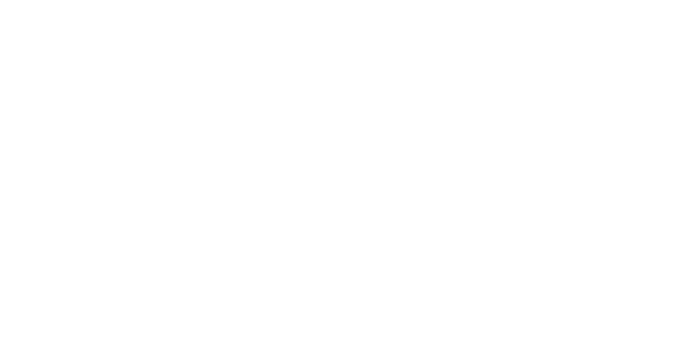
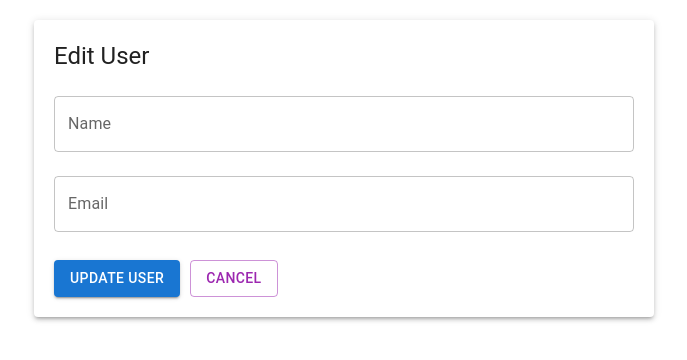
Before and after one commit to farazshafi/ADUSE, a React (Vite) app in the folder frontend/: page /admin/edit_user/1 in a window 1280 px wide. Before the commit this address had no page. Shown: the top 360 px of the page, without its empty margins (296-983 px from the left). Built offline with nearby package versions, Linux system fonts and the light colour scheme; no server answers.

Commit message:
now admin can edit user

```diff
--- a/frontend/src/App.jsx
+++ b/frontend/src/App.jsx
@@ -5,6 +5,7 @@ import HomePage from "./pages/user/Home/HomePage";
 import ProfilePage from "./pages/user/Profile/ProfilePage";
 import AdminLoginPage from "./pages/admin/AdminLogin/AdminLoginPage"
 import AdminDashboard from "./pages/admin/AdminLogin/AdminDashboard";
+import AdminEditUser from "./pages/admin/AdminLogin/AdminEditUser";
 
 function App() {
   return (
@@ -20,6 +21,7 @@ function App() {
           {/* admin route */}
           <Route path="/admin_login" element={<AdminLoginPage />}></Route>
           <Route path="/admin_dashboard" element={<AdminDashboard />}></Route>
+          <Route path="admin/edit_user/:id" element={<AdminEditUser />}></Route>
         </Routes>
       </BrowserRouter>
     </>
--- a/frontend/src/pages/admin/AdminLogin/AdminDashboard.jsx
+++ b/frontend/src/pages/admin/AdminLogin/AdminDashboard.jsx
@@ -51,7 +51,7 @@ const AdminDashboard = () => {
     );
     if (confirmDelete) {
       try {
-        const { data } = await axios.delete(
+        await axios.delete(
           `http://localhost:5000/api/admin/delete/${id}`
         );
         fetchAllUsers()
@@ -62,8 +62,7 @@ const AdminDashboard = () => {
   };
 
   const handleEditUser = (id) => {
-    // Redirect to edit page or implement edit logic here
-    navigate(`/admin/edit_user/${id}`); // Example of redirect to an edit user page
+    navigate(`/admin/edit_user/${id}`);
   };
 
   useEffect(() => {
--- /dev/null
+++ b/frontend/src/pages/admin/AdminLogin/AdminEditUser.jsx
@@ -0,0 +1,100 @@
+import { useState, useEffect } from "react";
+import { useParams, useNavigate } from "react-router-dom";
+import { TextField, Button, Grid, Paper, Typography } from "@mui/material";
+import axios from "axios";
+
+const AdminEditUser = () => {
+  const { id } = useParams();
+  const navigate = useNavigate();
+  const [name, setName] = useState("");
+  const [email, setEmail] = useState("");
+  const [loading, setLoading] = useState(false);
+
+  useEffect(() => {
+    const fetchUserDetails = async () => {
+      try {
+        setLoading(true);
+        const { data } = await axios.get(
+          `http://localhost:5000/api/admin/user_details/${id}`
+        );
+        console.log("User details fetched:", data);
+        if (data) {
+          setName(data.name);
+          setEmail(data.email);
+        }
+        setLoading(false);
+      } catch (err) {
+        console.error("Error fetching user details:", err);
+        setLoading(false);
+      }
+    };
+    fetchUserDetails();
+  }, [id]);
+
+  const handleSubmit = async (e) => {
+    e.preventDefault();
+    try {
+      setLoading(true);
+      const { data } = await axios.patch(`http://localhost:5000/api/admin/edit/${id}`,{name,email});
+      if (data){
+        console.log("User details updated:", data);
+        navigate("/admin_dashboard");
+      }
+    } catch (err) {
+      console.error("Error updating user:", err);
+      setLoading(false);
+    }
+  };
+
+  if (loading) return <Typography>Loading...</Typography>;
+
+  return (
+    <Grid container justifyContent="center" style={{ padding: "20px" }}>
+      <Grid item xs={12} sm={6}>
+        <Paper elevation={3} style={{ padding: "20px" }}>
+          <Typography variant="h5" gutterBottom>
+            Edit User
+          </Typography>
+          <form onSubmit={handleSubmit}>
+            <TextField
+              label="Name"
+              name="name"
+              variant="outlined"
+              fullWidth
+              margin="normal"
+              value={name}
+              onChange={(e)=>setName(e.target.value)}
+            />
+            <TextField
+              label="Email"
+              name="email"
+              variant="outlined"
+              fullWidth
+              margin="normal"
+              value={email}
+              onChange={(e)=>setEmail(e.target.value)}
+            />
+            <Button
+              type="submit"
+              variant="contained"
+              color="primary"
+              style={{ marginTop: "20px" }}
+            >
+              Update User
+            </Button>
+            <Button
+              variant="outlined"
+              color="secondary"
+              style={{ marginLeft: "10px", marginTop: "20px" }}
+              onClick={() => navigate("/admin_dashboard")}
+            >
+              Cancel
+            </Button>
+          </form>
+        </Paper>
+      </Grid>
+    </Grid>
+  );
+};
+
+export default AdminEditUser;
```
Also changed, not shown: 2 other files (tests, documents, lock files or other folders).
